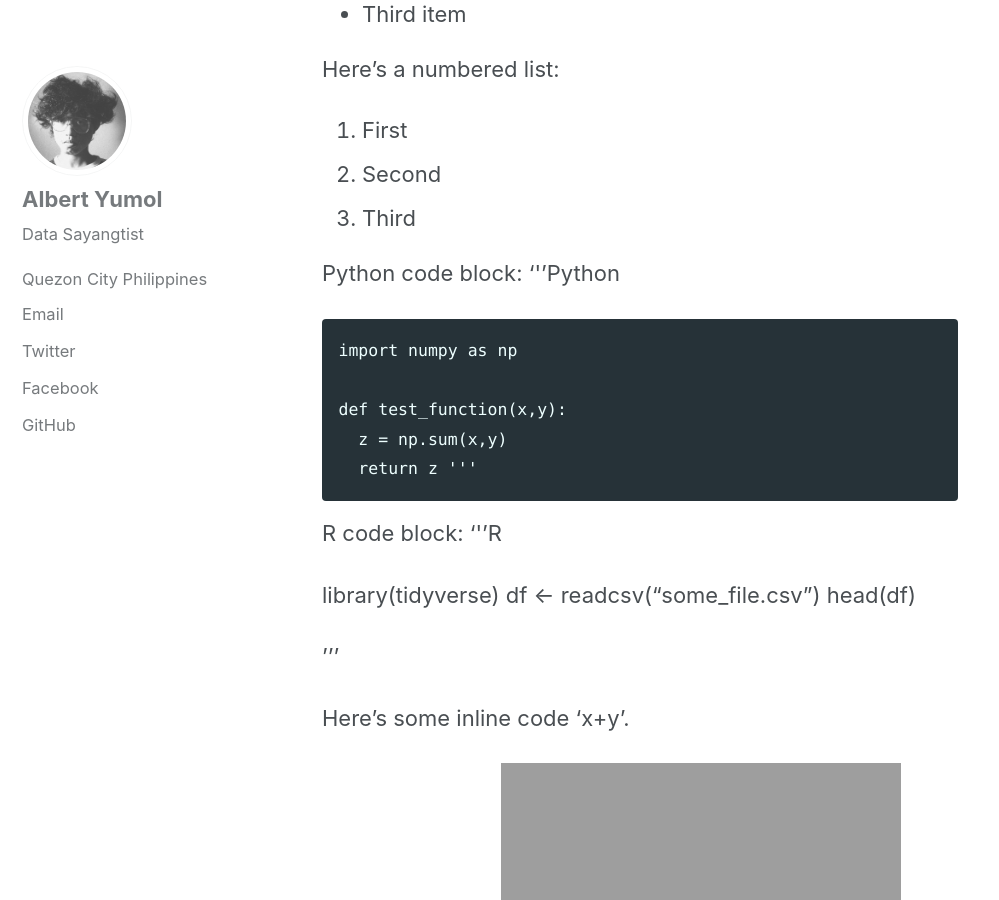
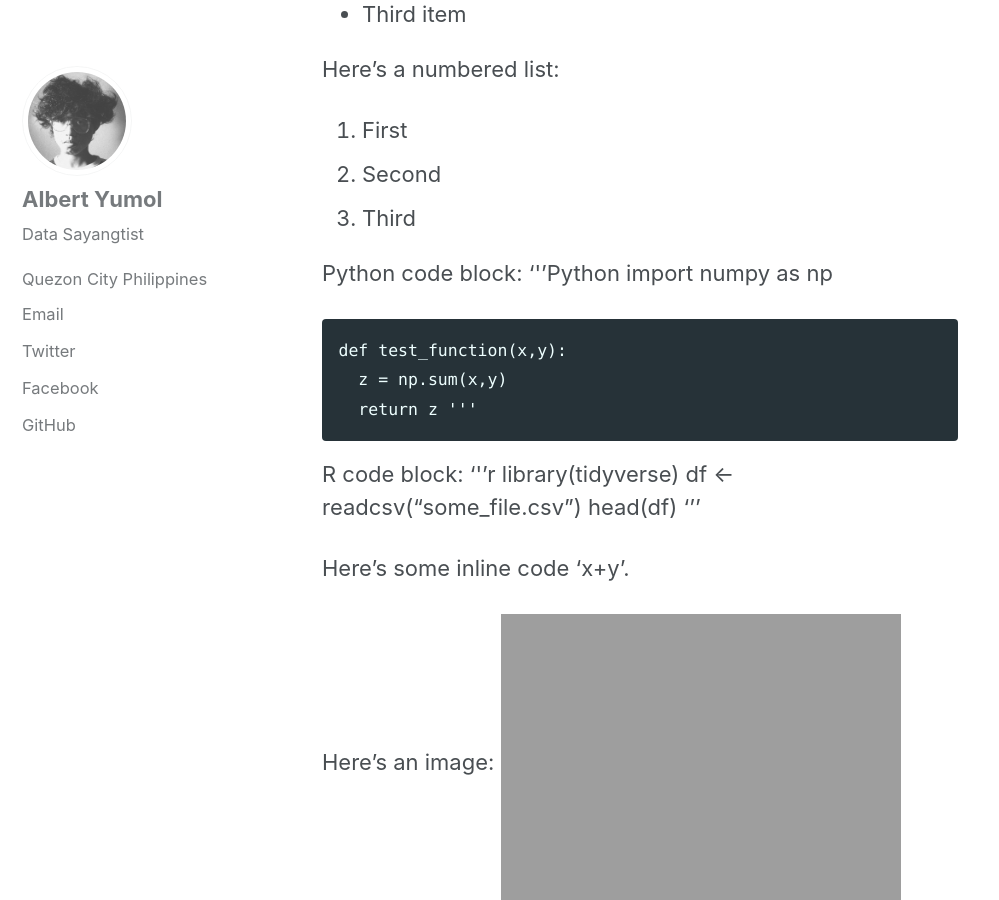
Before and after one commit to albertyumol/albertyumol.github.io, a Jekyll site: the page built from _posts/2019-02-19-myfirst.md, in a window 1280 px wide and 900 px high, scrolled down 1828 px. Shown: the whole window, without its empty margins (0-999 px from the left). Built offline with Jekyll 4.4.1, drawn with Linux system fonts in a browser that asks for light colours; cached includes are drawn as plain includes.

Commit message:
updated descriptions

```diff
--- a/_posts/2019-02-19-myfirst.md
+++ b/_posts/2019-02-19-myfirst.md
@@ -5,7 +5,8 @@
 header:
   image: "/images/london.JPG"
 excerpt: "Data Science, My First"
-mathjax: "true"
+mathjax: true
+
 ---
 
 # H1 Heading
@@ -34,7 +35,6 @@
 
 Python code block:
 '''Python
-
 	import numpy as np
 
 	def test_function(x,y):
@@ -43,18 +43,16 @@
 '''
 
 R code block:
-'''R
-
+'''r
 library(tidyverse)
 df <- readcsv("some_file.csv")
 head(df)
-
 '''
 
 Here's some inline code 'x+y'.
 
 Here's an image:
-<img src="{{ site.url }}{{ site.baseurl }}/images/london.JPG" alt="">
+<img src="{{ site.url }}{{ site.baseurl }}/images/london.JPG" alt="hi">
 
 Here's another image using Kramdown:
 ![alt]({{ site.url }}{{ site.baseurl }}/images/london.JPG)
```
Also changed, not shown: _pages/about.md (+2 -2 lines).
